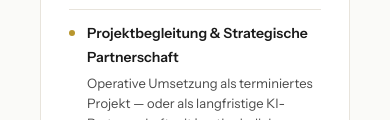
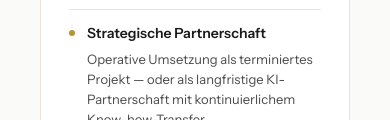
Before and after one commit to steewee17/stefanwurzer.at, a plain HTML site: page index.html in a window 390 px wide. Shown: the part 5358-5478 px from the top of the page. Drawn offline with nearby package versions, Linux system fonts and the light colour scheme.

Commit message:
Add files via upload

```diff
--- a/index.html
+++ b/index.html
@@ -211,10 +211,11 @@ h1{font-family:var(--display);font-size:clamp(42px,5vw,64px);font-weight:400;col
   .foot{gap:20px}
 }
 @media(max-width:640px){
+  .hi{padding:60px 20px}
+  .sg{grid-template-columns:1fr 1fr}
+}
+@media(max-width:480px){
   .pg{grid-template-columns:1fr}
-}
-    .hi{padding:60px 20px}
-  .sg{grid-template-columns:1fr 1fr}
 }
 </style>
 </head>
@@ -408,7 +409,7 @@ h1{font-family:var(--display);font-size:clamp(42px,5vw,64px);font-weight:400;col
             <div class="sic">Workflows, die wiederkehrende Aufgaben übernehmen — von der Lead-Erfassung bis zur internen Kommunikation.</div>
           </div></div>
           <div class="sit"><div class="sid"></div><div>
-            <div class="sin">Projektbegleitung & Strategische Partnerschaft</div>
+            <div class="sin">Strategische Partnerschaft</div>
             <div class="sic">Operative Umsetzung als terminiertes Projekt — oder als langfristige KI-Partnerschaft mit kontinuierlichem Know-how-Transfer.</div>
           </div></div>
           <div class="sbcta"><a href="/umsetzung" class="sl2">Mehr zu Umsetzung <i data-lucide="arrow-right"></i></a></div>
```
